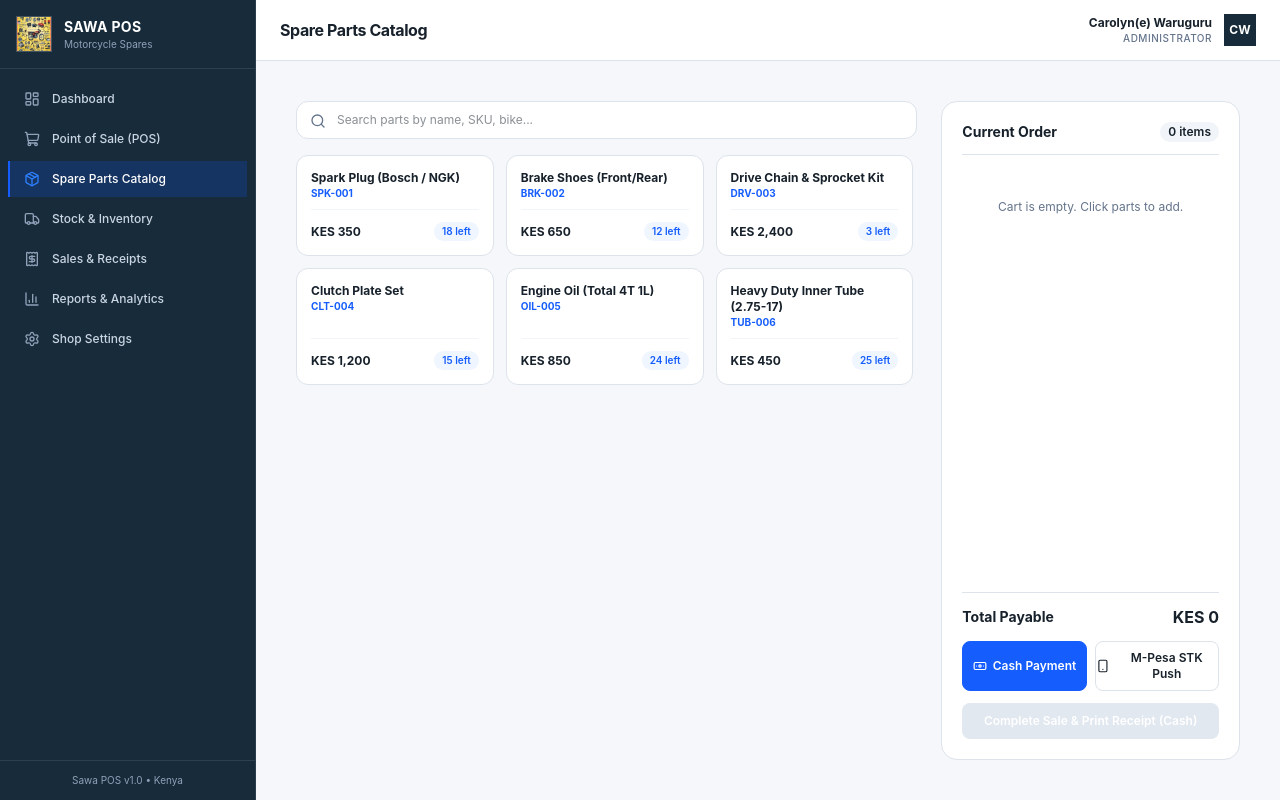
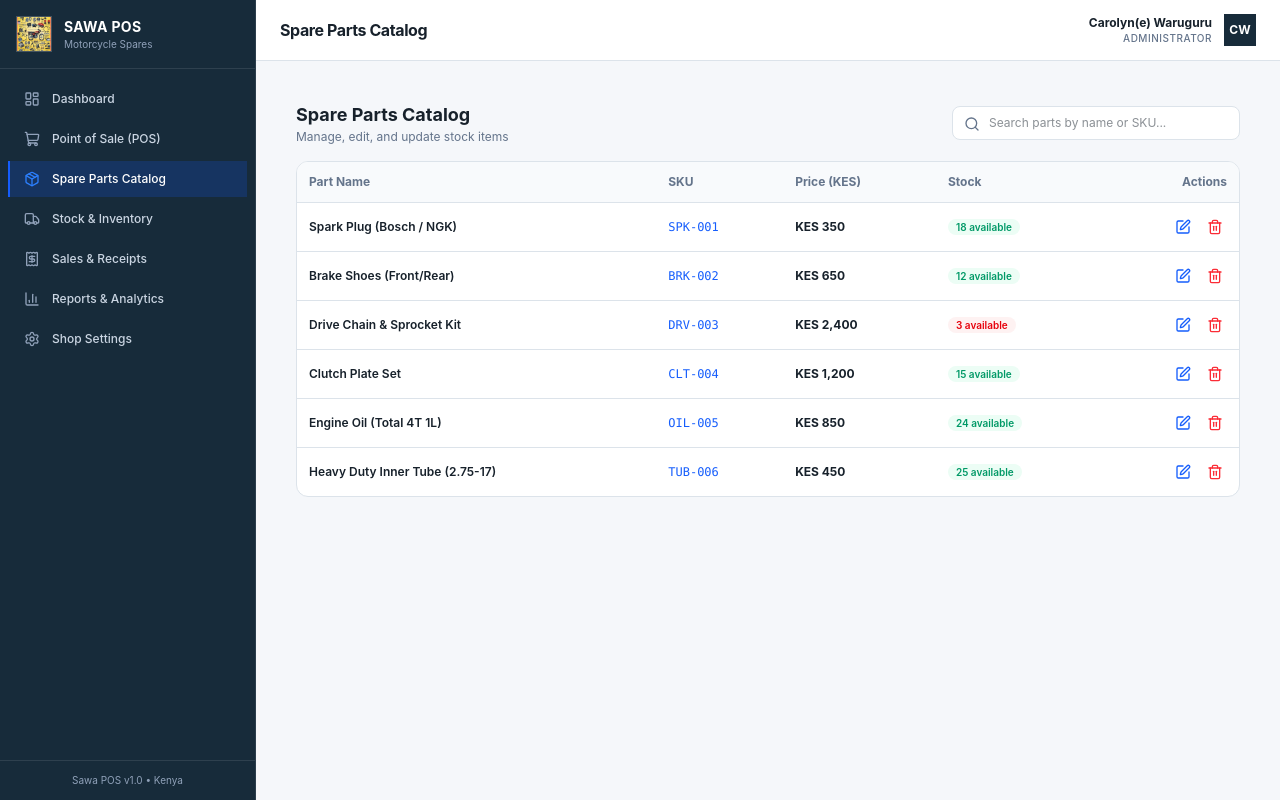
Before and after one commit to TimTechLabs/sawa-pos, a React (Vite) app in the folder frontend/: page / in a window 1280 px wide. Both pictures are taken after a click on the button "Spare Parts Catalog". Built offline with nearby package versions, Linux system fonts and the light colour scheme.

Commit message:
Include CatalogView for spare parts editing and deletion

```diff
--- a/frontend/src/App.jsx
+++ b/frontend/src/App.jsx
@@ -1,7 +1,7 @@
 import React, { useState } from "react";
 import DashboardView from "./pages/DashboardView";
 import POSView from "./pages/POSView";
-import ProductsView from "./pages/ProductsView";
+import CatalogView from "./components/CatalogView"; // <--- Import your CatalogView here
 import InventoryView from "./pages/InventoryView";
 import SalesView from "./pages/SalesView";
 import ReportsView from './pages/ReportsView';
@@ -19,7 +19,8 @@ export default function App() {
       case "pos":
         return <POSView globalSearch={searchQuery} />;
       case "products":
-        return <ProductsView globalSearch={searchQuery} />;
+      case "catalog": // <--- Routes Spare Parts Catalog directly here
+        return <CatalogView />;
       case "inventory":
         return <InventoryView globalSearch={searchQuery} />;
       case "sales":
@@ -27,7 +28,6 @@ export default function App() {
       case "reports":
         return <ReportsView />;
       case "settings":
-        // Handles your offline configuration page for M-Pesa Till/Paybill numbers
         return <SettingsView />;
       default:
         return <DashboardView setActiveTab={setActiveTab} />;
--- /dev/null
+++ b/frontend/src/components/CatalogView.jsx
@@ -0,0 +1,165 @@
+import React, { useState, useEffect } from 'react';
+import { Search, Edit, Trash2, Plus, Package } from 'lucide-react';
+import { getProducts, updateProduct, deleteProduct } from '../utils/productService';
+
+export default function CatalogView() {
+  const [products, setProducts] = useState([]);
+  const [searchQuery, setSearchQuery] = useState('');
+  const [editingProduct, setEditingProduct] = useState(null);
+
+  useEffect(() => {
+    setProducts(getProducts());
+  }, []);
+
+  const handleDelete = (sku) => {
+    if (window.confirm('Are you sure you want to delete this spare part?')) {
+      const updated = deleteProduct ? deleteProduct(sku) : products.filter(p => p.sku !== sku);
+      setProducts(updated);
+      localStorage.setItem('sawa_products', JSON.stringify(updated));
+    }
+  };
+
+  const handleSaveEdit = (e) => {
+    e.preventDefault();
+    const updatedList = products.map(p =>
+      p.sku === editingProduct.sku ? editingProduct : p
+    );
+    setProducts(updatedList);
+    localStorage.setItem('sawa_products', JSON.stringify(updatedList));
+    setEditingProduct(null);
+  };
+
+  const filteredProducts = products.filter(
+    (p) =>
+      p.name.toLowerCase().includes(searchQuery.toLowerCase()) ||
+      p.sku.toLowerCase().includes(searchQuery.toLowerCase())
+  );
+
+  return (
+    <div className="p-4 space-y-4">
+      {/* Header & Search Bar */}
+      <div className="flex flex-col sm:flex-row justify-between items-start sm:items-center gap-4">
+        <div>
+          <h2 className="text-lg font-bold text-[#17212B]">Spare Parts Catalog</h2>
+          <p className="text-xs text-[#64748B]">Manage, edit, and update stock items</p>
+        </div>
+        <div className="relative w-full sm:w-72">
+          <Search className="absolute left-3 top-2.5 w-4 h-4 text-[#64748B]" />
+          <input
+            type="text"
+            placeholder="Search parts by name or SKU..."
+            value={searchQuery}
+            onChange={(e) => setSearchQuery(e.target.value)}
+            className="w-full bg-white border border-[#DCE3EA] pl-9 pr-3 py-2 text-xs rounded-lg focus:outline-none focus:border-blue-600"
+          />
+        </div>
+      </div>
+
+      {/* Catalog Grid/Table */}
+      <div className="bg-white border border-[#DCE3EA] rounded-xl overflow-hidden shadow-sm">
+        <table className="w-full text-left text-xs">
+          <thead className="bg-slate-50 border-b border-[#DCE3EA] text-[#64748B] font-semibold">
+            <tr>
+              <th className="p-3">Part Name</th>
+              <th className="p-3">SKU</th>
+              <th className="p-3">Price (KES)</th>
+              <th className="p-3">Stock</th>
+              <th className="p-3 text-right">Actions</th>
+            </tr>
+          </thead>
+          <tbody className="divide-y divide-[#DCE3EA]">
+            {filteredProducts.map((p) => (
+              <tr key={p.sku} className="hover:bg-slate-50 transition-colors">
+                <td className="p-3 font-semibold text-[#17212B]">{p.name}</td>
+                <td className="p-3 text-blue-600 font-mono">{p.sku}</td>
+                <td className="p-3 font-bold text-[#17212B]">KES {p.price.toLocaleString()}</td>
+                <td className="p-3">
+                  <span className={`px-2 py-0.5 rounded-full text-[10px] font-semibold ${
+                    p.stock > 5 ? 'bg-emerald-50 text-emerald-600' : 'bg-red-50 text-red-600'
+                  }`}>
+                    {p.stock} available
+                  </span>
+                </td>
+                <td className="p-3 text-right space-x-2">
+                  <button
+                    onClick={() => setEditingProduct(p)}
+                    className="p-1 text-blue-600 hover:bg-blue-50 rounded"
+                    title="Edit Item"
+                  >
+                    <Edit className="w-4 h-4" />
+                  </button>
+                  <button
+                    onClick={() => handleDelete(p.sku)}
+                    className="p-1 text-red-500 hover:bg-red-50 rounded"
+                    title="Delete Item"
+                  >
+                    <Trash2 className="w-4 h-4" />
+                  </button>
+                </td>
+              </tr>
+            ))}
+          </tbody>
+        </table>
+      </div>
+
+      {/* Edit Product Modal */}
+      {editingProduct && (
+        <div className="fixed inset-0 bg-black/50 backdrop-blur-sm flex items-center justify-center p-4 z-50">
+          <form onSubmit={handleSaveEdit} className="bg-white border border-[#DCE3EA] p-6 rounded-xl w-full max-w-md space-y-4 shadow-xl">
+            <h3 className="font-bold text-sm text-[#17212B]">Edit Spare Part</h3>
+
+            <div className="space-y-1">
+              <label className="text-[10px] font-bold text-[#64748B]">Part Name</label>
+              <input
+                type="text"
+                value={editingProduct.name}
+                onChange={(e) => setEditingProduct({ ...editingProduct, name: e.target.value })}
+                className="w-full border border-[#DCE3EA] p-2 text-xs rounded focus:outline-none focus:border-blue-600"
+                required
+              />
+            </div>
+
+            <div className="grid grid-cols-2 gap-3">
+              <div className="space-y-1">
+                <label className="text-[10px] font-bold text-[#64748B]">Selling Price (KES)</label>
+                <input
+                  type="number"
+                  value={editingProduct.price}
+                  onChange={(e) => setEditingProduct({ ...editingProduct, price: Number(e.target.value) })}
+                  className="w-full border border-[#DCE3EA] p-2 text-xs rounded focus:outline-none focus:border-blue-600"
+                  required
+                />
+              </div>
+              <div className="space-y-1">
+                <label className="text-[10px] font-bold text-[#64748B]">Current Stock</label>
+                <input
+                  type="number"
+                  value={editingProduct.stock}
+                  onChange={(e) => setEditingProduct({ ...editingProduct, stock: Number(e.target.value) })}
+                  className="w-full border border-[#DCE3EA] p-2 text-xs rounded focus:outline-none focus:border-blue-600"
+                  required
+                />
+              </div>
+            </div>
+
+            <div className="flex gap-2 pt-2">
+              <button
+                type="submit"
+                className="flex-1 bg-blue-600 text-white py-2 text-xs font-semibold rounded hover:bg-blue-700"
+              >
+                Save Changes
+              </button>
+              <button
+                type="button"
+                onClick={() => setEditingProduct(null)}
+                className="flex-1 border border-[#DCE3EA] py-2 text-xs font-semibold rounded hover:bg-slate-50"
+              >
+                Cancel
+              </button>
+            </div>
+          </form>
+        </div>
+      )}
+    </div>
+  );
+}
```
